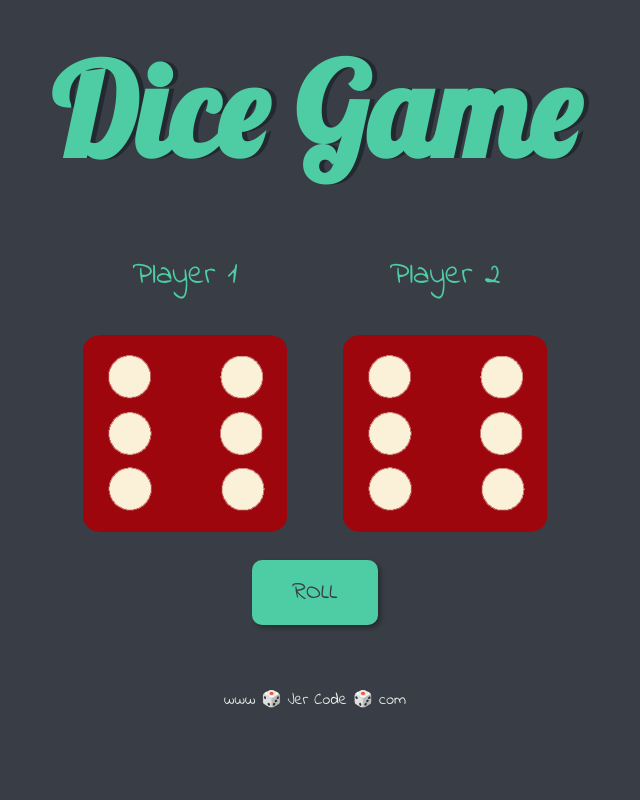
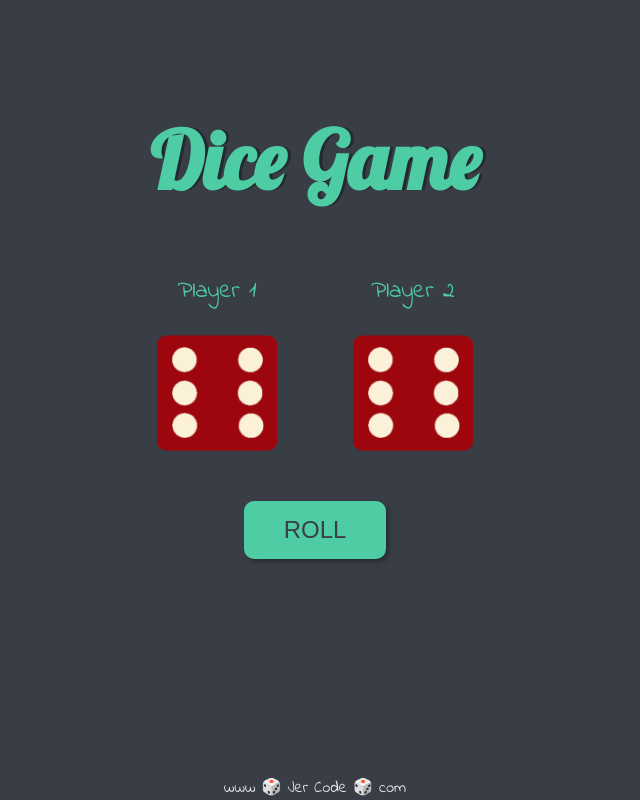
Before and after one commit to fafajer08/DiceGame, a plain HTML site: page index.html in a window 1280 px wide. Shown: the whole page, without its empty margins (325-965 px from the left). Drawn offline with Linux system fonts and the light colour scheme.

Commit message:
Updated mobile responsive

```diff
--- a/index.html
+++ b/index.html
@@ -1,5 +1,5 @@
 <!DOCTYPE html>
-<html lang="en" dir="ltr">
+<html lang="en">
   <head>
     <meta charset="utf-8" />
     <title>Dicee</title>
@@ -22,13 +22,13 @@
         <p>Player 2</p>
         <img class="img2" src="./images/dice6.png" />
       </div>
-      <div>
-      <button>ROLL</button>
-    </div>
+
+      <div class="button-container">
+        <button>ROLL</button>
+      </div>
     </div>
 
     <script src="./index.js"></script>
     <footer>www 🎲 Jer Code 🎲 com</footer>
-
   </body>
 </html>
--- a/index.js
+++ b/index.js
@@ -18,8 +18,10 @@ function rollDice() {
   // Update the header text based on the dice roll
   if (randomNumber1 > randomNumber2) {
     header.textContent = "🚩 Player 1 Wins!";
+    header.style.fontSize = "4rem";
   } else if (randomNumber1 < randomNumber2) {
     header.textContent = "Player 2 Wins! 🚩";
+    header.style.fontSize = "4rem";
   } else {
     header.textContent = "🏁 Draw!";
   }
--- a/styles.css
+++ b/styles.css
@@ -1,50 +1,65 @@
+/* General Styles */
+body {
+  background-color: #393E46;
+  font-family: 'Indie Flower', cursive;
+  margin: 0;
+  padding: 0;
+  display: flex;
+  flex-direction: column;
+  align-items: center;
+  justify-content: center;
+  min-height: 100vh;
+  text-align: center;
+}
+
+/* Container */
 .container {
-  width: 70%;
+  width: 90%;
+  max-width: 600px;
   margin: auto;
   text-align: center;
 }
 
+/* Dice Layout */
 .dice {
   text-align: center;
-  display: inline-block;
+  display: block;
+  margin: 20px auto;
 }
 
-body {
-  background-color: #393E46;
-}
-
+/* Headings */
 h1 {
-  margin: 30px;
+  margin: 20px;
   font-family: 'Lobster', cursive;
-  text-shadow: 5px 0 #232931;
-  font-size: 8rem;
+  text-shadow: 3px 0 #232931;
+  font-size: 3rem; /* Smaller for mobile */
   color: #4ECCA3;
 }
 
+/* Player Names */
 p {
-  font-size: 2rem;
+  font-size: 1.5rem;
   color: #4ECCA3;
-  font-family: 'Indie Flower', cursive;
 }
 
+/* Dice Images */
 img {
-  width: 80%;
+  width: 60%;
+  max-width: 120px; /* Limit size */
 }
 
-/* Center the button and add styles */
+/* Button Styles */
 .button-container {
-  margin-top: 30px;
   display: flex;
   justify-content: center;
+  margin-top: 20px;
 }
 
 button {
   background-color: #4ECCA3;
   color: #393E46;
-  font-size: 1.5rem;
-  font-family: 'Indie Flower', cursive;
-  margin-top: 20px;
-  padding: 15px 40px;
+  font-size: 1.2rem;
+  padding: 10px 30px;
   border: none;
   border-radius: 10px;
   cursor: pointer;
@@ -58,9 +73,35 @@ button:hover {
   transform: scale(1.1);
 }
 
+/* Footer */
 footer {
-  margin-top: 5%;
+  margin-top: 10%;
   color: #EEEEEE;
-  text-align: center;
-  font-family: 'Indie Flower', cursive;
+  font-size: 1rem;
 }
+
+/* 🔹 Responsive for larger screens (Tablets & Desktops) */
+@media (min-width: 768px) {
+  .container {
+    width: 70%;
+  }
+
+  h1 {
+    font-size: 5rem;
+  }
+
+  .dice {
+    display: inline-block;
+    margin: 20px;
+  }
+
+  img {
+    width: 80%;
+    max-width: 150px;
+  }
+
+  button {
+    font-size: 1.5rem;
+    padding: 15px 40px;
+  }
+}
```
